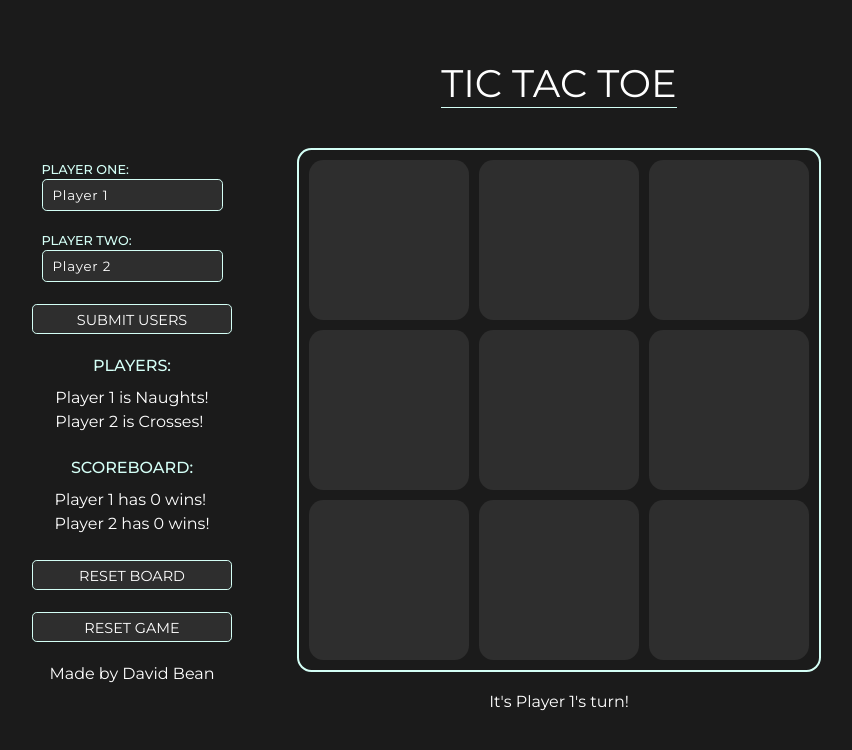
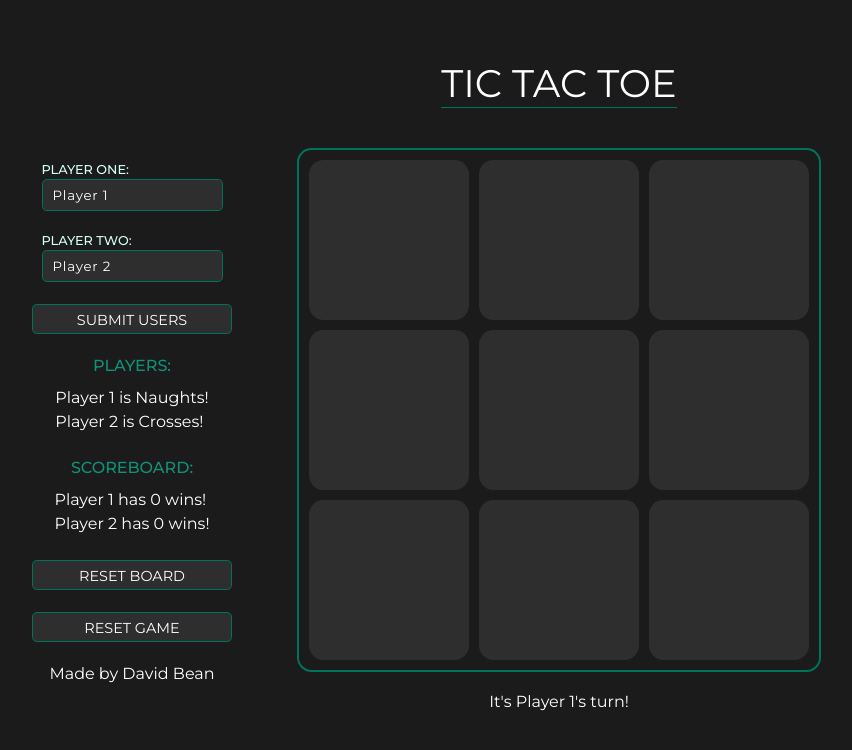
Before and after one commit to HeinzBeanss/TicTacToe, a plain HTML site: page index.html in a window 1280 px wide. Shown: the whole page, without its empty margins (226-1078 px from the left). Drawn offline with Linux system fonts and the light colour scheme.

Commit message:
Colour scheme

```diff
--- a/stylesheet.css
+++ b/stylesheet.css
@@ -18,7 +18,7 @@ body {
     margin-bottom: 40px;
     font-weight: 400;
     font-size: 2.4rem;
-    border-bottom: 1px solid rgb(212, 255, 246);
+    border-bottom: 1px solid #00735b;
 }
 
 .main {
@@ -56,7 +56,7 @@ body {
     height: clamp(300px, 500px, 600px);
     width: clamp(300px, 500px, 600px);
     padding: 10px;
-    border: 2px solid rgb(212, 255, 246);
+    border: 2px solid #00735b;;
     display: grid;
     gap: 10px;
     grid-template-columns: repeat(3, 1fr);
@@ -94,7 +94,7 @@ body {
     width: 200px;
     height: 30px;
     background-color: #2e2e2e;
-    border: 1px solid rgb(212, 255, 246);
+    border: 1px solid #00735b;;
     color: white;
     border-radius: 0.3rem;
     font-size: 0.9rem;
@@ -116,7 +116,7 @@ label {
 input {
     background-color: #2e2e2e;
     border-radius: 0.3rem;
-    border: solid 1px rgb(212, 255, 246);
+    border: solid 1px #00735b;;
     margin-top: 2px;
     padding-left: 10px;
     height: 30px;
@@ -130,7 +130,7 @@ input:disabled {
 }
 
 .titles {
-    color: rgb(212, 255, 246);
+    color: #119278;
     font-size: 1rem;
     font-weight: 500;
     text-align: center;
```
